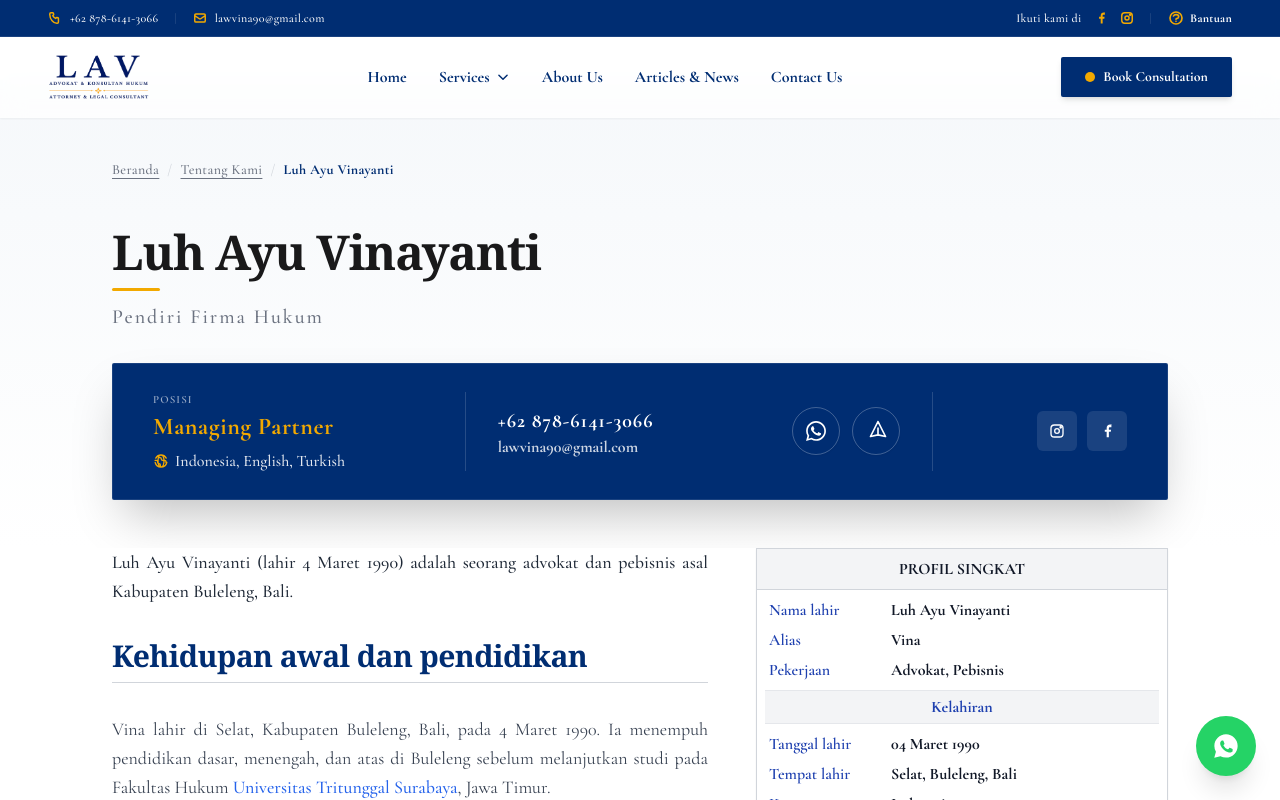
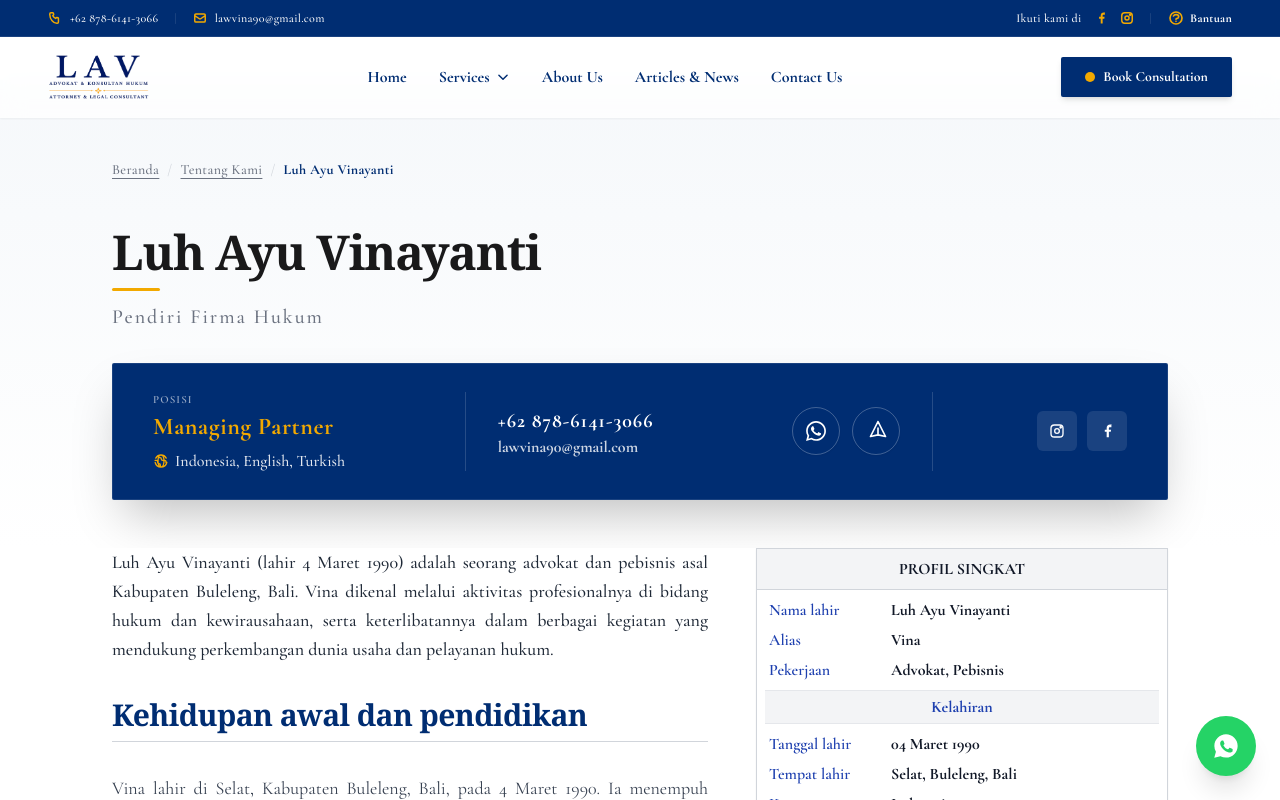
Before and after one commit to ardywrks10/lav-justice-partners, a Vue app: page /about in a window 1280 px wide. Shown: the top 800 px of the page. Built offline with nearby package versions, Linux system fonts and the light colour scheme.

Commit message:
edit: About.vue

```diff
--- a/src/components/About.vue
+++ b/src/components/About.vue
@@ -76,7 +76,7 @@
           <!-- KOLOM KIRI: TEKS BIOGRAFI -->
           <div class="lg:col-span-7 space-y-8 text-justify">
             <p class="text-lg text-gray-800 leading-relaxed font-medium">
-              Luh Ayu Vinayanti (lahir 4 Maret 1990) adalah seorang advokat dan pebisnis asal Kabupaten Buleleng, Bali.
+              Luh Ayu Vinayanti (lahir 4 Maret 1990) adalah seorang advokat dan pebisnis asal Kabupaten Buleleng, Bali. Vina dikenal melalui aktivitas profesionalnya di bidang hukum dan kewirausahaan, serta keterlibatannya dalam berbagai kegiatan yang mendukung perkembangan dunia usaha dan pelayanan hukum.
             </p>
 
             <h2 class="text-3xl font-serif font-bold text-[#002D72] border-b border-gray-300 pb-2">Kehidupan awal dan pendidikan</h2>
```
